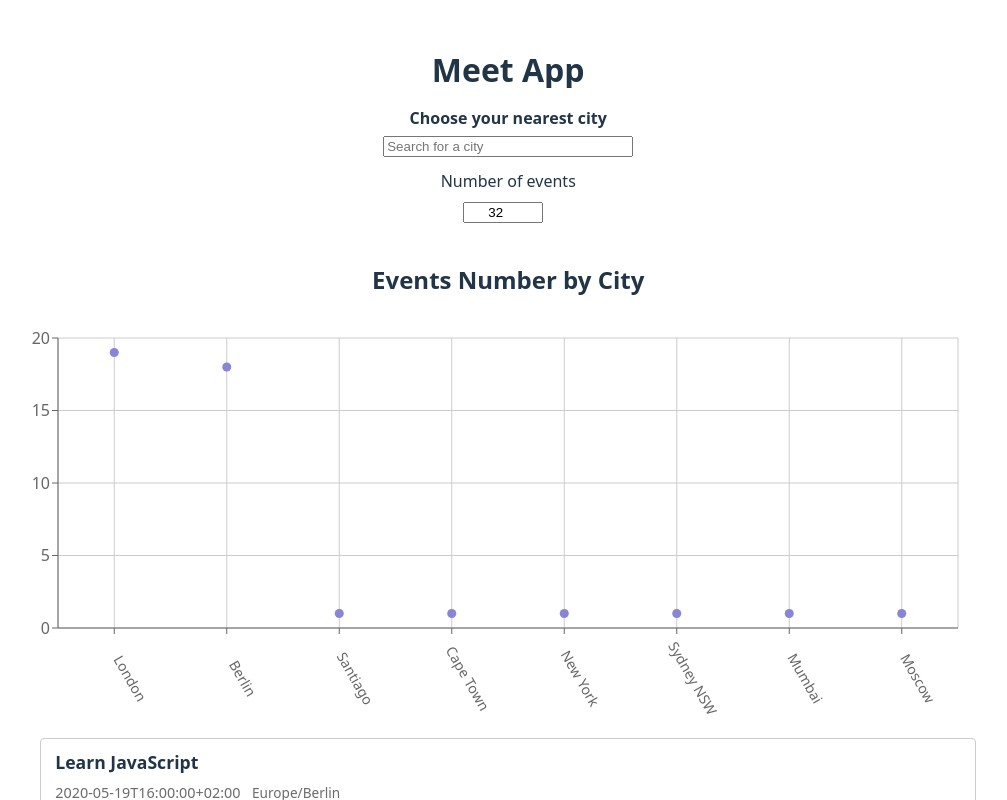
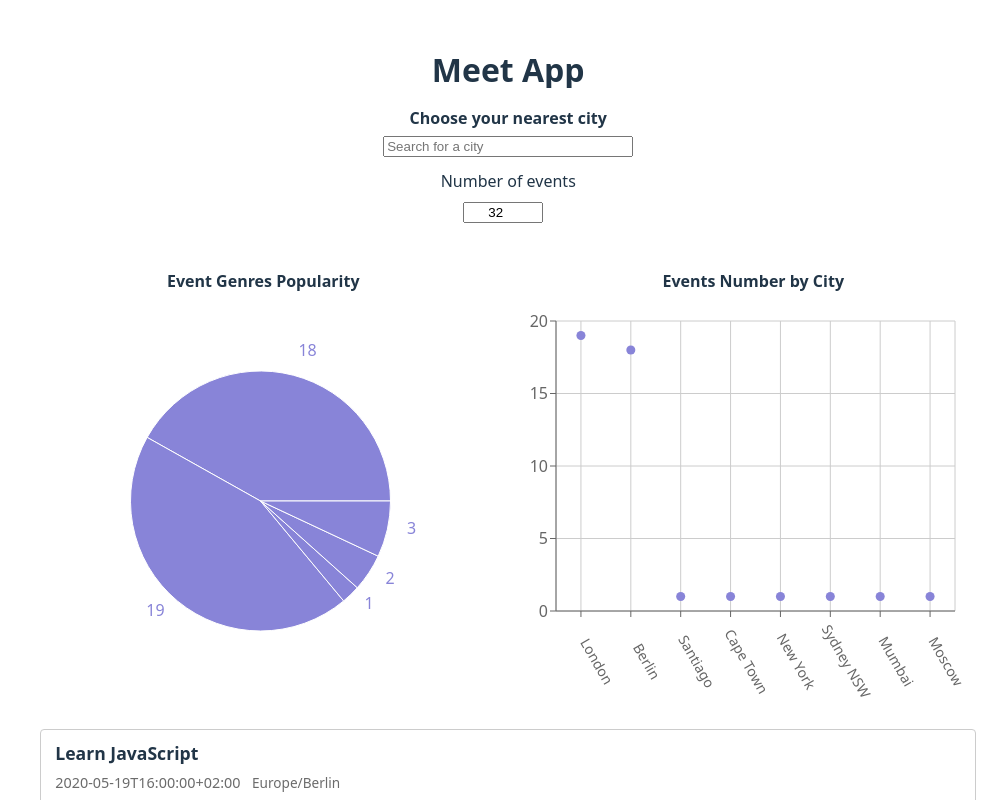
Before and after one commit to dkorotkov444/meet, a React (Vite) app: page / in a window 1280 px wide. Shown: the top 800 px of the page, without its empty margins (150-1157 px from the left). Built offline with nearby package versions, Linux system fonts and the light colour scheme; what atatus-spa would draw is missing.

Commit message:
A4-E4.10 Created Genres chart, styled it and added to app next to City chart. Created tests for it.

```diff
--- a/src/App.css
+++ b/src/App.css
@@ -249,3 +249,40 @@ a:focus-visible, button:focus-visible, input:focus-visible {
     width: 250px;
     z-index: 1000;
    }
+
+/* Chart layout: show two charts side-by-side on wide viewports, stack on narrow screens */
+.chart-container {
+  display: flex;
+  gap: 20px;
+  justify-content: center;
+  align-items: flex-start;
+  width: 100%;
+  margin-top: 12px;
+  /* Force two panels side-by-side on wide screens */
+  flex-wrap: nowrap;
+}
+.chart-panel {
+  /* make each panel take half available width on larger screens */
+  width: 50%;
+  max-width: 720px;
+  padding: 8px;
+}
+.chart-title {
+  margin: 6px 0 8px 0;
+  font-size: 1rem;
+  font-weight: 600;
+  text-align: center;
+}
+
+/* Stack charts vertically on narrower viewports */
+@media (max-width: 900px) {
+  .chart-container {
+    flex-wrap: wrap;
+    flex-direction: column;
+    gap: 12px;
+  }
+  .chart-panel {
+    width: 100%;
+    max-width: none;
+  }
+}
--- a/src/App.jsx
+++ b/src/App.jsx
@@ -13,6 +13,7 @@ import EventList from './components/EventList';
 import { getEvents, extractLocations } from './api';
 import { InfoAlert, WarningAlert, ErrorAlert } from './components/Alert';
 import CityEventsChart from './components/CityEventsChart';
+import EventGenresChart from './components/EventGenresChart';
 
 // --- Styles ---
 import './App.css';
@@ -117,7 +118,12 @@ const App = () => {
             <main id="main-content" role="main">
 
                 <div className='chart-container'>
-                    <CityEventsChart allLocations={allLocations} allEvents={allEvents} />
+                    <div className="chart-panel">
+                        <EventGenresChart allEvents={allEvents} />
+                    </div>
+                    <div className="chart-panel">
+                        <CityEventsChart allLocations={allLocations} allEvents={allEvents} />
+                    </div>
                 </div>
 
                 <EventList events={events}/>
--- /dev/null
+++ b/src/components/EventGenresChart.jsx
@@ -0,0 +1,47 @@
+// src/components/EventGenresChart.jsx
+
+import React, { useState, useEffect } from 'react';
+import { ResponsiveContainer, PieChart, Pie } from 'recharts';
+
+// Genres (topics) we are interested in visualizing. Keep at module scope
+// so the identity is stable and the effect dependencies stay simple.
+const GENRES = ['React', 'JavaScript', 'Node', 'jQuery', 'Angular'];
+
+const EventGenresChart = ({ allEvents }) => {
+    // Local state holding pie chart data: array of { name, value }
+    const [data, setData] = useState([]);
+
+    // Initialize local data when the full events dataset changes
+    useEffect(() => {
+        const chartData = GENRES.map((genre) => {
+            const filteredEvents = (allEvents || []).filter((event) =>
+                event.summary && event.summary.toLowerCase().includes(genre.toLowerCase())
+            );
+            return {
+                name: genre,
+                value: filteredEvents.length,
+            };
+        });
+        setData(chartData);
+    }, [allEvents]);
+
+    return (
+        <div>
+            <h2 className="chart-title">Event Genres Popularity</h2>
+            <ResponsiveContainer width="99%" height={400}>
+                <PieChart>
+                    <Pie
+                        data={data}
+                        dataKey="value"
+                        fill="#8884d8"
+                        labelLine={false}
+                        label
+                        outerRadius={130}
+                    />
+                </PieChart>
+            </ResponsiveContainer>
+        </div>
+    );
+};
+
+export default EventGenresChart;
```
Also changed, not shown: 1 other file (tests, documents, lock files or other folders).
